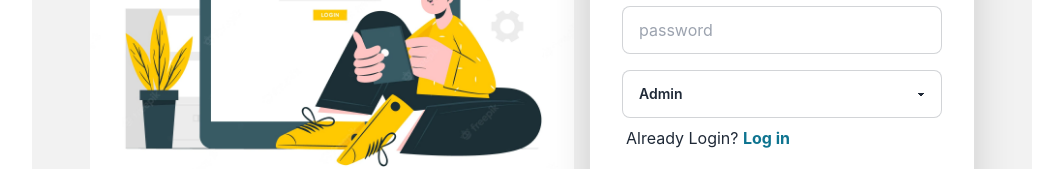
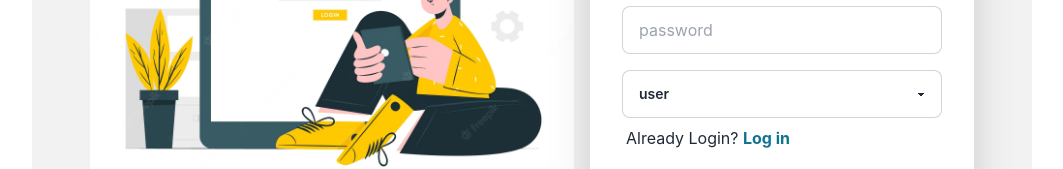
Before and after one commit to Abdur-Nur-Tushar-Irfan/assignment-12-client-side, a React (Create React App) app: page /register in a window 1280 px wide. Shown: the part 512-681 px from the top of the page, without its empty margins (108-1171 px from the left). Built offline with nearby package versions, Linux system fonts and the light colour scheme; no server answers.

Commit message:
admin booked to the mongodb

```diff
--- a/src/Pages/Home/BookNow/BookNow.js
+++ b/src/Pages/Home/BookNow/BookNow.js
@@ -42,6 +42,8 @@ const BookNow = ({selectCategory,setSelectCategory}) => {
             }
         })
 
+
+
     }
     return (
         <>
@@ -57,9 +59,9 @@ const BookNow = ({selectCategory,setSelectCategory}) => {
                         <input type="text" name='category' value={category}  placeholder='your email' className="input input-bordered w-full mb-2" />
                         <input type="text" name='resalePrice' value={resalePrice} placeholder='Your Number' className="input input-bordered w-full mb-2" />
                         <input type="text" name='orginialPrice' value={orginialPrice} placeholder='Your Number' className="input input-bordered w-full mb-2" />
-                        <input type="text" name='location'  placeholder='Your Location' className="input input-bordered w-full mb-2" />
+                        <input type="text" name='location'  placeholder='Your Location' className="input input-bordered w-full mb-2" required />
                         <input type="phone" name='phone'  placeholder='Your Number' className="input input-bordered w-full mb-2" />
-                        <input type="submit" value='Submit' placeholder="Type here" className="input bg-accent input-bordered w-full font-bold " />
+                        <input type="submit" value='Submit' placeholder="Type here" className="input bg-accent input-bordered w-full font-bold " required />
 
                     </form>
                 </div>
--- a/src/Pages/Register/Register.js
+++ b/src/Pages/Register/Register.js
@@ -10,7 +10,7 @@ import toast from 'react-hot-toast';
 const Register = () => {
     const { register, formState: { errors }, handleSubmit } = useForm();
     const { createUser, updateUserProfile } = useContext(AuthContext)
-    const [registerError,setRegisterError]=useState('')
+    const [registerError, setRegisterError] = useState('')
     const navigate = useNavigate();
     const location = useLocation();
     const from = location.state?.from?.pathname || '/'
@@ -22,6 +22,7 @@ const Register = () => {
                 const user = result.user
                 console.log(user)
                 toast.success('successfully register')
+                saveUser(data.name,data.email,data.role)
                 handleUpdateUserProfile(data.name, data.photoURL)
                 navigate('/')
 
@@ -46,6 +47,23 @@ const Register = () => {
 
             })
 
+    }
+    const saveUser = (name, email,role) => {
+        const user = { name, email, role }
+        fetch('http://localhost:5000/users', {
+            method: 'POST',
+            headers: {
+                'content-type': 'application/json'
+            },
+            body: JSON.stringify(user)
+
+        })
+            .then(res => res.json())
+            .then(data => {
+                console.log(data)
+
+            })
+            .catch(error => console.error(error))
     }
     return (
         <div className="hero min-h-screen bg-base-200">
@@ -76,8 +94,9 @@ const Register = () => {
                             <label className="label">
 
                             </label>
-                            <select className="select select-bordered w-full max-w-xs">
-                                <option>Admin</option>
+                            <select {...register("role", { required: true })} placeholder="role" className="select select-bordered w-full max-w-xs ">
+                                <option>user</option>
+                                <option>admin</option>
                                 <option>Seller</option>
                             </select>
                             {errors.password?.type === 'required' && <p className='text-red-600 mt-2'>Password is required</p>}
```
